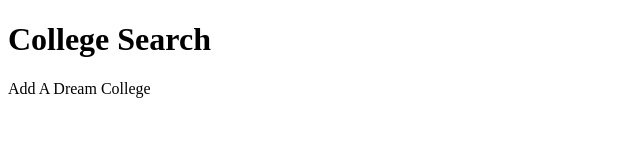
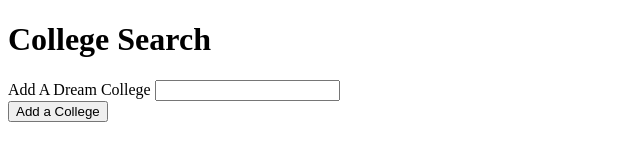
Before and after one commit to Lpmartinez1109/Dream_College_App, a plain HTML site: page index.html in a window 1280 px wide. Shown: the whole page, without its empty margins (0-640 px from the left). Drawn offline with Linux system fonts and the light colour scheme.

Commit message:
file updated

```diff
--- a/index.html
+++ b/index.html
@@ -15,7 +15,12 @@
 
         <form id="college-form">
             <label for="college-input">Add A Dream College</label>
+            <input type="text" id="college-input">
+            <br>
+            <input type="submit" id="add-college" value="Add a College">
         </form>
+        <div id="college-view"></div>
+
 
       </div>
     </body>
```
